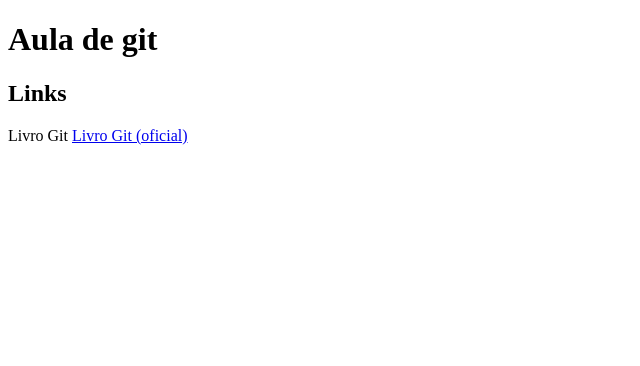
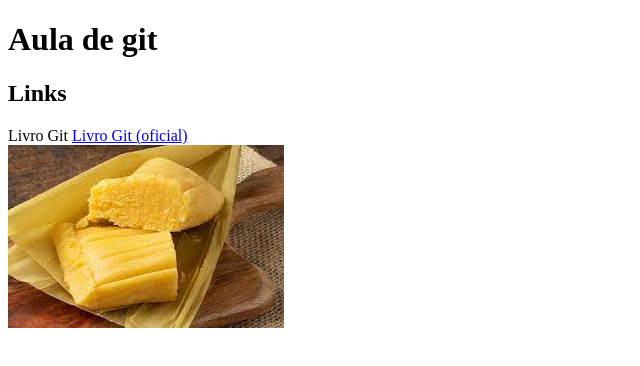
Before and after one commit to Rian1432/aulaFundamentos, a plain HTML site: page index.html in a window 1280 px wide. Shown: the whole page, without its empty margins (0-640 px from the left). Drawn offline with Linux system fonts and the light colour scheme.

Commit message:
versao 3

```diff
--- a/index.html
+++ b/index.html
@@ -10,5 +10,8 @@
   <h1>Aula de git</h1>
   <h2> Links </h2>
   Livro Git <a href="https://git-scm.com/book/en/v2/Git-Basics-Getting-aGit-Repository"target="=blank">Livro Git (oficial)</a>
+  <div>
+    <img src="imagens/pamonha.jpeg" alt="Pamonha">
+  </div>
 </body>
 </html>
```
Also changed, not shown: imagens/pamonha.jpeg (added).
